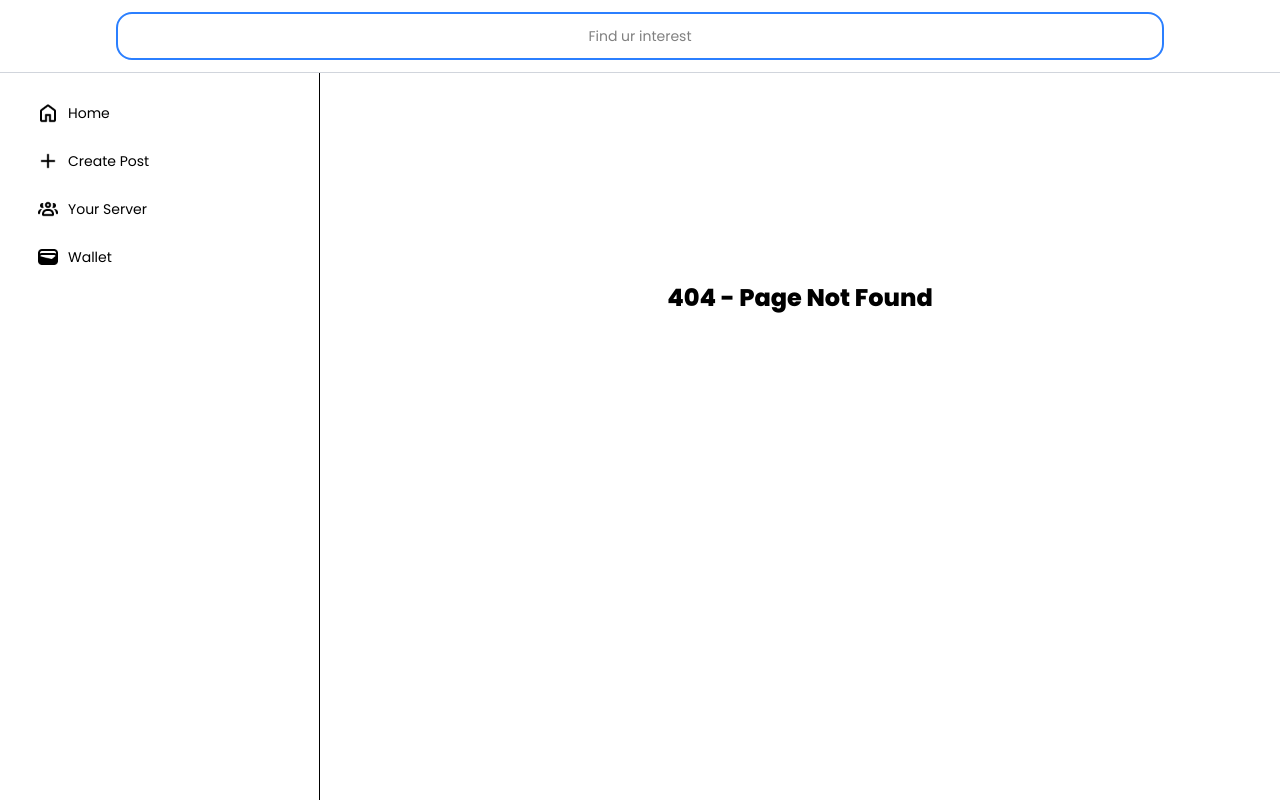
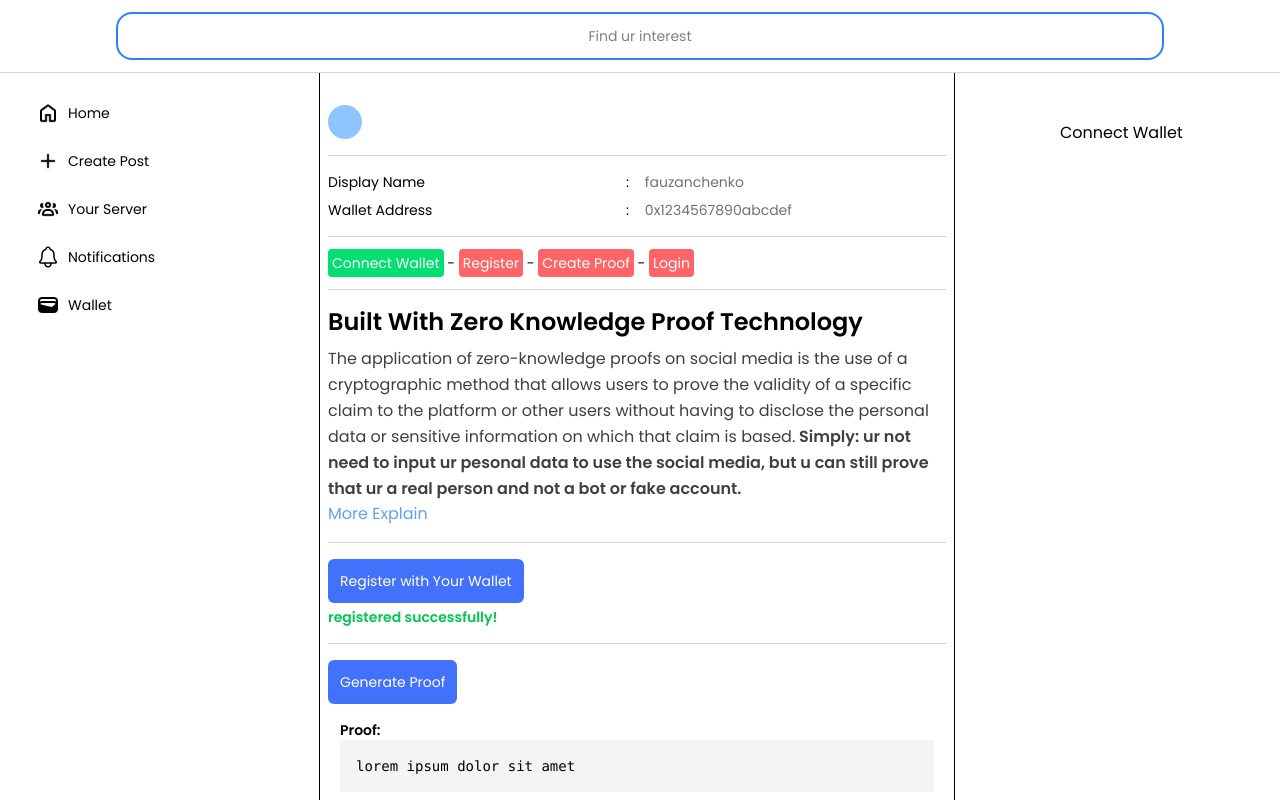
Before and after one commit to achmadfauzanhusain/frontend-startup-l19, a Next.js app: page /your-wallet in a window 1280 px wide. Before the commit this address had no page. Shown: the top 800 px of the page. Built offline with nearby package versions, Linux system fonts and the light colour scheme.

Commit message:
fix(style)

```diff
--- a/components/connectWallet.js
+++ b/components/connectWallet.js
@@ -1,7 +1,7 @@
 const ConnectWallet = () => {
     return (
-      <div className="w-full bg-blue-200 md:w-1/3 hidden md:flex md:justify-center mt-4 md:mt-0">
-        <div className="mt-12">
+      <div className="w-full md:w-1/3 hidden md:flex md:justify-center mt-4 md:mt-0">
+        <div className="mt-12 fixed">
             <h1>Connect Wallet</h1>
         </div>
       </div>
--- a/components/mainContent.js
+++ b/components/mainContent.js
@@ -42,15 +42,18 @@ const MainContent = () => {
               <div className="mt-2 flex flex-col md:flex-row">
                 <div className="flex justify-between flex-row md:flex-col py-3 md:px-3 gap-6 order-2 md:order-1">
                   <div className="flex flex-row md:flex-col gap-6">
-                    <button>
+                    <button className="cursor-pointer">
                       <Image src="/icon/like.png" alt="Like" width={20} height={20} />
                     </button>
-                    <button>
+                    <button className="cursor-pointer">
                       <Image src="/icon/comment.png" alt="Comment" width={20} height={20} />
                     </button>
+                    <Link href={`/reward/123`} className="cursor-pointer">
+                      <Image src="/icon/reward.png" alt="Reward This Post" width={25} height={25} />
+                    </Link>
                   </div>
 
-                  <button>
+                  <button className="cursor-pointer">
                     <Image src="/icon/share.png" alt="Share" width={20} height={20} />
                   </button>
                 </div>
--- a/components/sidebar.js
+++ b/components/sidebar.js
@@ -5,7 +5,8 @@ const menuItems = [
   { label: 'Home', icon: '/icon/homepage.png', href: '/' },
   { label: 'Post', icon: '/icon/add.png', href: '/post/create' },
   { label: 'Server', icon: '/icon/community.png', href: '/server' },
-  { label: 'Wallet', icon: '/icon/wallet.png', href: `/wallet` },
+  { label: 'Notifications', icon: '/icon/notifications.png', href: '/notifications' },
+  { label: 'Wallet', icon: '/icon/wallet.png', href: `/your-wallet` },
 ]
 
 const Sidebar = () => {
@@ -33,7 +34,11 @@ const Sidebar = () => {
             <Image src="/icon/community.png" alt="Start Server" width={24} height={24} className="inline-block mr-2" />
             Your Server
           </Link>
-          <Link href="/wallet" className="hover:bg-gray-200/50 py-3 px-3 rounded-sm flex items-center">
+          <Link href="/notifications" className="hover:bg-gray-200/50 py-3 px-3 rounded-sm flex items-center">
+            <Image src="/icon/notifications.png" alt="Notifications" width={24} height={24} className="inline-block mr-2" />
+            Notifications
+          </Link>
+          <Link href="/your-wallet" className="hover:bg-gray-200/50 py-3 px-3 rounded-sm flex items-center">
             <Image src="/icon/wallet.png" alt="Wallet" width={24} height={24} className="inline-block mr-2" />
             Wallet
           </Link>
@@ -55,7 +60,7 @@ const Sidebar = () => {
             key={item.label}
             className="flex flex-col items-center justify-center text-xs text-gray-600"
           >
-            <Image src={item.icon} alt={item.label} width={28} height={28} />
+            <Image src={item.icon} alt={item.label} width={24} height={24} />
             <p className="opacity-75 text-[10px]">{item.label}</p>
           </Link>
         ))}
--- /dev/null
+++ b/pages/notifications.js
@@ -0,0 +1,55 @@
+import Image from "next/image"
+import Link from "next/link"
+
+import ConnectWallet from "@/components/connectWallet"
+
+const Notifications = () => {
+    return (
+        <div className="flex flex-col gap-2 md:flex-row">
+            <div className="w-full md:w-2/3 border-0 md:border-r px-2">
+                <div className="mt-4 md:mt-8">
+                    <div className="flex items-center gap-2">
+                        <Image src="/icon/notifications.png" alt="Notifications" width={20} height={20} />
+                        <h1 className="text-lg font-semibold">Notifications</h1>
+                    </div>
+                    <hr className="border-gray-300 mt-4" />
+
+                    <div className="mt-4 flex flex-col gap-2">
+                        <Link href="/fauzanchenko" className="flex gap-2 items-center border border-gray-300 py-1 px-4">
+                            {/* <Image /> */}
+                            <div className="bg-blue-300 rounded-4xl p-4"></div>
+
+                            {/* user info */}
+                            <div className="text-xs flex justify-between items-center w-full">
+                                <div>
+                                    <h2 className="font-semibold">fauzanchenko</h2>
+                                    <p className="opacity-50">Now</p>
+                                    <p className="mt-1">Liked Your Post</p>
+                                </div>
+                                <div className="w-[38px] h-[38px] bg-blue-300"></div>
+                            </div>
+                        </Link>
+                        <Link href="/fauzanchenko" className="flex gap-2 items-center border border-gray-300 py-1 px-4">
+                            {/* <Image /> */}
+                            <div className="bg-blue-300 rounded-4xl p-4"></div>
+
+                            {/* user info */}
+                            <div className="text-xs flex justify-between items-center w-full">
+                                <div>
+                                    <h2 className="font-semibold">fauzanchenko</h2>
+                                    <p className="opacity-50">Now</p>
+                                    <p className="mt-1">Liked Your Post</p>
+                                </div>
+                                <div className="w-[38px] h-[38px] bg-blue-300"></div>
+                            </div>
+                        </Link>
+                    </div>
+                </div>
+            </div>
+
+            <ConnectWallet />
+        </div>
+    )
+}
+
+export default Notifications
--- /dev/null
+++ b/pages/reward/[idPost].js
@@ -0,0 +1,9 @@
+const RewardSomePost = () => {
+    return (
+        <div>
+
+        </div>
+    )
+}
+
+export default RewardSomePost
--- a/pages/server/index.js
+++ b/pages/server/index.js
@@ -8,12 +8,12 @@ const Server = () => {
             <div className="w-full md:w-2/3 border-0 md:border-r px-2">
                 <div className="mt-2 md:mt-4">
                     <h1 className="text-lg font-semibold">Your Joined Server's</h1>
-                    <div className="border border-blue-500 mt-4 w-[85%] px-4 py-2 md:py-3 rounded-xl text-sm">
+                    <div className="border border-blue-500 mt-2 md:mt-4 w-[100%] md:w-[85%] px-4 py-2 md:py-3 rounded-xl text-sm">
                         <input type="text" placeholder="Filter your servers" className="bg-transparent border-none w-[100%] focus:outline-none" />
                     </div>
                     <hr className="border-gray-300 mt-4" />
 
-                    <div className="mt-4 grid grid-cols-1 gap-4 md:grid-cols-2">
+                    <div className="mt-4 grid grid-cols-1 gap-2 md:gap-4 md:grid-cols-2">
                         <Link href="/server/mechkeyboard" className="border border-gray-300 py-4 px-3 rounded-md flex gap-2 items-center">
                             <div className="p-4 rounded-4xl bg-blue-300"></div>
                             <div>
--- a/pages/wallet.js
+++ /dev/null
@@ -1,15 +0,0 @@
-import ConnectWallet from "@/components/connectWallet"
-
-const Wallet = () => {
-    return (
-        <div className="flex flex-col gap-2 md:flex-row">
-            <div className="w-full md:w-2/3 border-0 md:border-r px-2">
-                <p>Wallet Page</p>
-            </div>
-
-            <ConnectWallet />
-        </div>
-    )
-}
-
-export default Wallet
--- /dev/null
+++ b/pages/your-wallet.js
@@ -0,0 +1,89 @@
+import Link from "next/link"
+
+import ConnectWallet from "@/components/connectWallet"
+
+const Wallet = () => {
+    return (
+        <div className="flex flex-col gap-2 md:flex-row pb-12">
+            <div className="w-full md:w-2/3 border-0 md:border-r px-2">
+                <div className="mt-4 md:mt-8">
+                    <div className="bg-blue-300 rounded-3xl w-[34px] h-[34px]"></div>
+                    <hr className="border-gray-300 mt-4" />
+                    <div className="grid grid-cols-2 items-center justify-start gap-2 md:gap-4 mt-4">
+                        <div className="flex flex-col gap-2 text-xs sm:text-sm">
+                            <div className="flex items-center justify-between">
+                                <p>Display Name</p>
+                                <p>:</p>
+                            </div>
+
+                            <div className="flex items-center justify-between">
+                                <p>Wallet Address</p>
+                                <p>:</p>
+                            </div>
+                        </div>
+                        <div className="flex flex-col gap-2 text-xs sm:text-sm text-gray-500">
+                            <p>fauzanchenko</p>
+                            <p>0x1234567890abcdef</p>
+                        </div>
+                    </div>
+                    <hr className="border-gray-300 mt-4" />
+
+                    <div className="mt-4">
+                        <h2 className="text-xs sm:text-sm"><span className="bg-green-400 text-white p-1 rounded-sm">Connect Wallet</span> - <span className="bg-red-400 text-white p-1 rounded-sm">Register</span> - <span className="bg-red-400 text-white p-1 rounded-sm">Create Proof</span> - <span className="bg-red-400 text-white p-1 rounded-sm">Login</span></h2>
+                    </div>
+                    <hr className="border-gray-300 mt-4" />
+
+                    {/* explain */}
+                    <div className="mt-4">
+                        <h1 className="text-xl md:text-2xl font-semibold">Built With Zero Knowledge Proof Technology</h1>
+                        <p className="text-sm md:text-base mt-2 opacity-75 leading-relaxed">
+                            The application of zero-knowledge proofs on social media is the use of a cryptographic method that allows users to prove the validity of a specific claim to the platform or other users without having to disclose the personal data or sensitive information on which that claim is based.
+                            <span className="font-semibold"> Simply: ur not need to input ur pesonal data to use the social media, but u can still prove that ur a real person and not a bot or fake account.</span>
+                        </p>
+                        <Link href="https://chain.link/education/zero-knowledge-proof-zkp" className="text-sm md:text-base mt-2 opacity-75 text-blue-500 hover:underline">
+                            More Explain
+                        </Link>
+                    </div>
+                    <hr className="border-gray-300 mt-4" />
+
+                    {/* register */}
+                    <div className="mt-4">
+                        <button className="bg-[#4272FC] cursor-pointer text-sm text-white py-2 md:py-3 px-3 rounded-md hover:bg-[#3a68e6]">
+                            Register with Your Wallet
+                        </button>
+                        <p className="text-green-500 mt-1 font-semibold text-sm">registered successfully!</p>
+                    </div>
+                    <hr className="border-gray-300 mt-4" />
+
+                    {/* create proof */}
+                    <div className="mt-4">
+                        <button className="bg-[#4272FC] cursor-pointer text-sm text-white py-2 md:py-3 px-3 rounded-md hover:bg-[#3a68e6]">
+                            Generate Proof
+                        </button>
+
+                        <div className="mt-2 w-full py-2 px-3 rounded-md text-sm md:text-base">
+                            <p className="text-xs md:text-sm font-semibold">Proof:</p>
+                            <pre className="bg-gray-100 text-xs md:text-sm p-4 overflow-auto">lorem ipsum dolor sit amet</pre>
+
+                            <p className="text-xs mt-4 md:text-sm font-semibold">Public Signals:</p>
+                            <pre className="bg-gray-100 text-xs md:text-sm p-4 overflow-auto">lorem ipsum dolor sit amet</pre>
+                        </div>
+                    </div>
+                    <hr className="border-gray-300 mt-4" />
+
+                    {/* login */}
+                    <div className="mt-4">
+                        <button className="bg-[#4272FC] cursor-pointer text-sm text-white py-2 md:py-3 px-3 rounded-md hover:bg-[#3a68e6]">
+                            Login With Proof
+                        </button>
+                        <p className="text-green-500 mt-1 font-semibold text-sm">login successfully!</p>
+                    </div>
+                </div>
+            </div>
+
+            <ConnectWallet />
+        </div>
+    )
+}
+
+export default Wallet
```
Also changed, not shown: public/icon/notifications.png (added), public/icon/reward.png (added).
